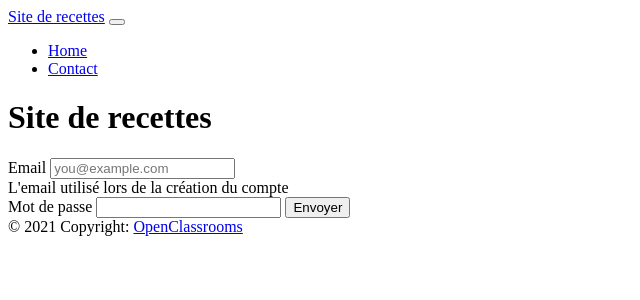
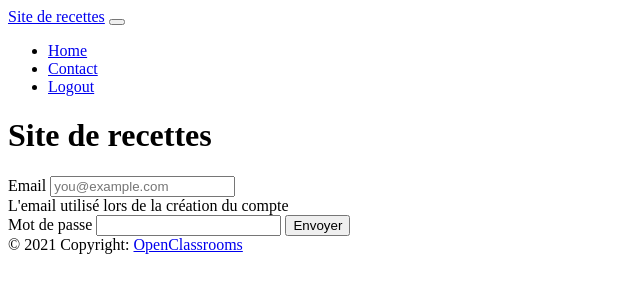
Before and after one commit to yannArmelGALLIE/OpenClassroom_php, a PHP site: page /form.php in a window 1280 px wide. Shown: the top 300 px of the page, without its empty margins (0-640 px from the left). Run offline with PHP 8.4, Linux system fonts and the light colour scheme.

Commit message:
Ajout d'un nouveau lien vers une page de déconnexion 'logout'

```diff
--- a/en-tête.php
+++ b/en-tête.php
@@ -1,6 +1,6 @@
 <nav class="navbar navbar-expand-lg navbar-light bg-light">
     <div class="container-fluid">
-        <a class="navbar-brand" href="page d'accueil.php">Site de recettes</a>
+        <a class="navbar-brand" href="home.php">Site de recettes</a>
         <button class="navbar-toggler" type="button" data-bs-toggle="collapse" data-bs-target="#navbarSupportedContent"
             aria-controls="navbarSupportedContent" aria-expanded="false" aria-label="Toggle navigation">
             <span class="navbar-toggler-icon"></span>
@@ -13,6 +13,9 @@
                 <li class="nav-item">
                     <a class="nav-link" href="contact.php">Contact</a>
                 </li>
+                <li class="nav-item">
+                    <a class="nav-link" href="logout.php">Logout</a>
+                </li>
             </ul>
         </div>
     </div>
```
